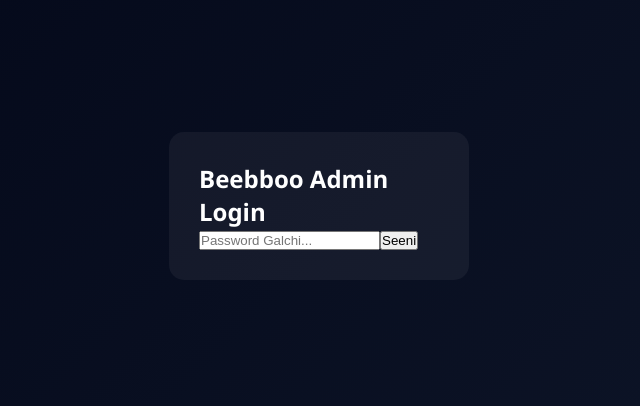
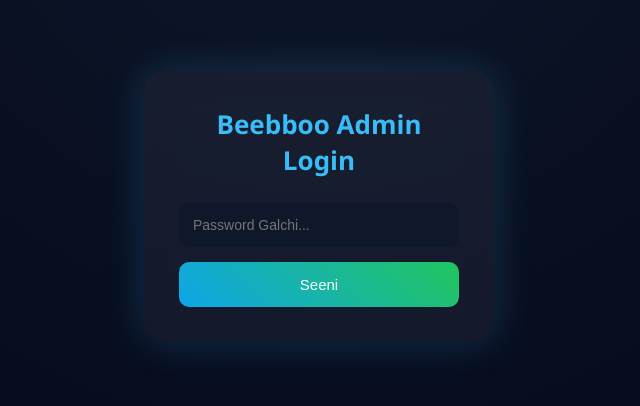
Before and after one commit to sebona9888/beebboo-burger, a React (Vite) app: page /admin in a window 1280 px wide. Shown: the part 194-600 px from the top of the page, without its empty margins (321-961 px from the left). Built offline with nearby package versions, Linux system fonts and the light colour scheme.

Commit message:
Backend and Database verified: Burger addition successful

```diff
--- a/src/components/AdminDashboard/AdminDashboard.css
+++ b/src/components/AdminDashboard/AdminDashboard.css
@@ -247,4 +247,83 @@ textarea {
     .order-actions button {
         width: 100%;
     }
+}/* --- LOGIN FULL SCREEN --- */
+.login-overlay {
+    height: 100vh;
+    display: flex;
+    justify-content: center;
+    align-items: center;
+    background: radial-gradient(circle at top, #0f172a, #020617);
 }
+
+/* --- LOGIN CARD --- */
+.login-card {
+    width: 350px;
+    padding: 35px;
+    border-radius: 20px;
+    background: rgba(255, 255, 255, 0.05);
+    backdrop-filter: blur(15px);
+    box-shadow: 0 0 40px rgba(56, 189, 248, 0.2);
+    text-align: center;
+    animation: fadeIn 0.6s ease;
+}
+
+/* TITLE */
+.login-card h2 {
+    font-size: 26px;
+    margin-bottom: 25px;
+    color: #38bdf8;
+}
+
+/* INPUT */
+.login-card input {
+    width: 100%;
+    padding: 14px;
+    border-radius: 10px;
+    border: none;
+    outline: none;
+    margin-bottom: 15px;
+    background: #0f172a;
+    color: white;
+    font-size: 14px;
+}
+
+/* BUTTON */
+.login-card button {
+    width: 100%;
+    padding: 14px;
+    border-radius: 10px;
+    border: none;
+    background: linear-gradient(45deg, #0ea5e9, #22c55e);
+    color: white;
+    font-size: 15px;
+    cursor: pointer;
+    transition: 0.3s;
+}
+
+/* HOVER */
+.login-card button:hover {
+    transform: scale(1.05);
+    box-shadow: 0 0 15px rgba(34, 197, 94, 0.5);
+}
+
+/* ANIMATION */
+@keyframes fadeIn {
+    from {
+        opacity: 0;
+        transform: translateY(20px);
+    }
+
+    to {
+        opacity: 1;
+        transform: translateY(0);
+    }
+}
+
+/* MOBILE */
+@media (max-width: 400px) {
+    .login-card {
+        width: 90%;
+        padding: 25px;
+    }
+}
```
